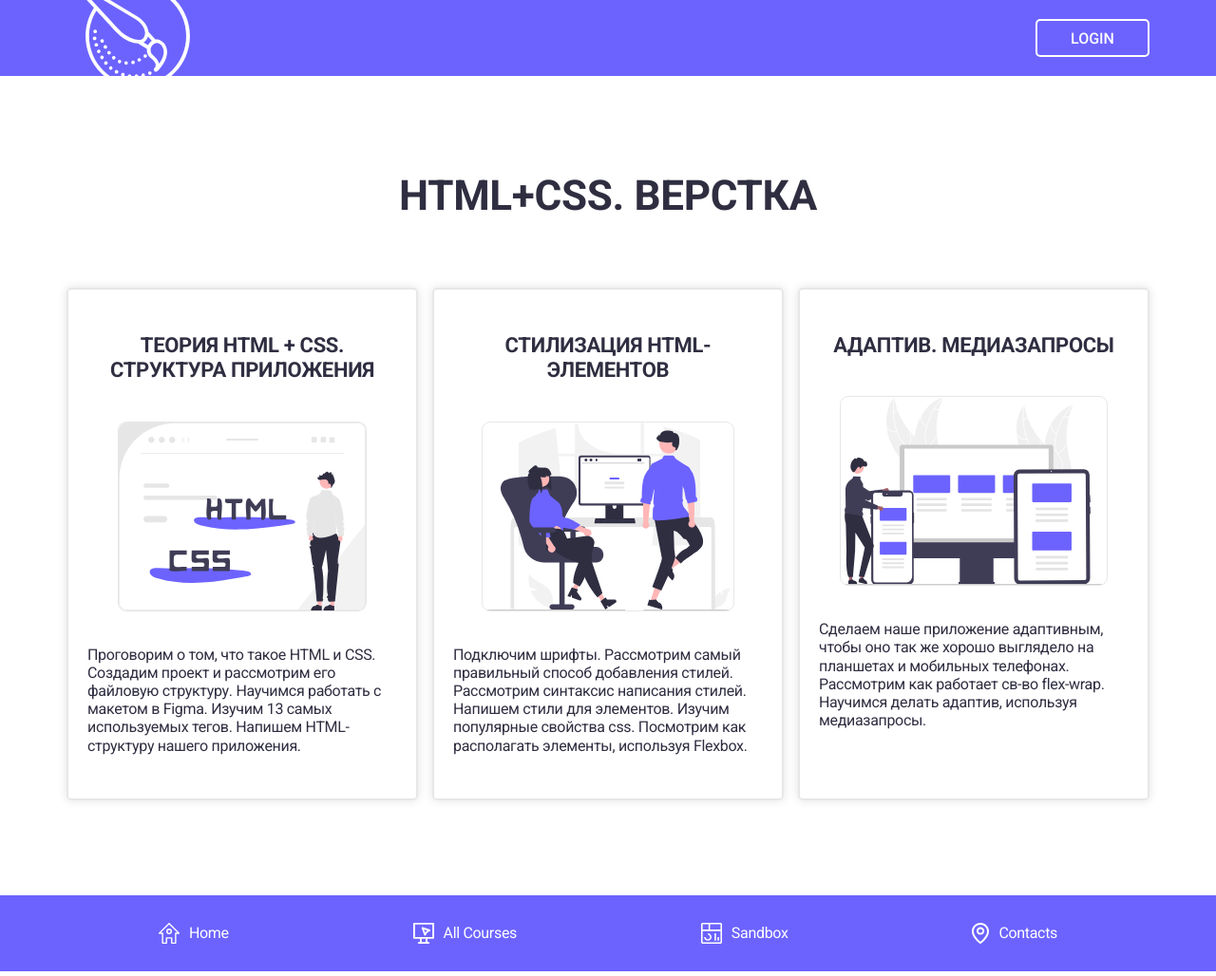
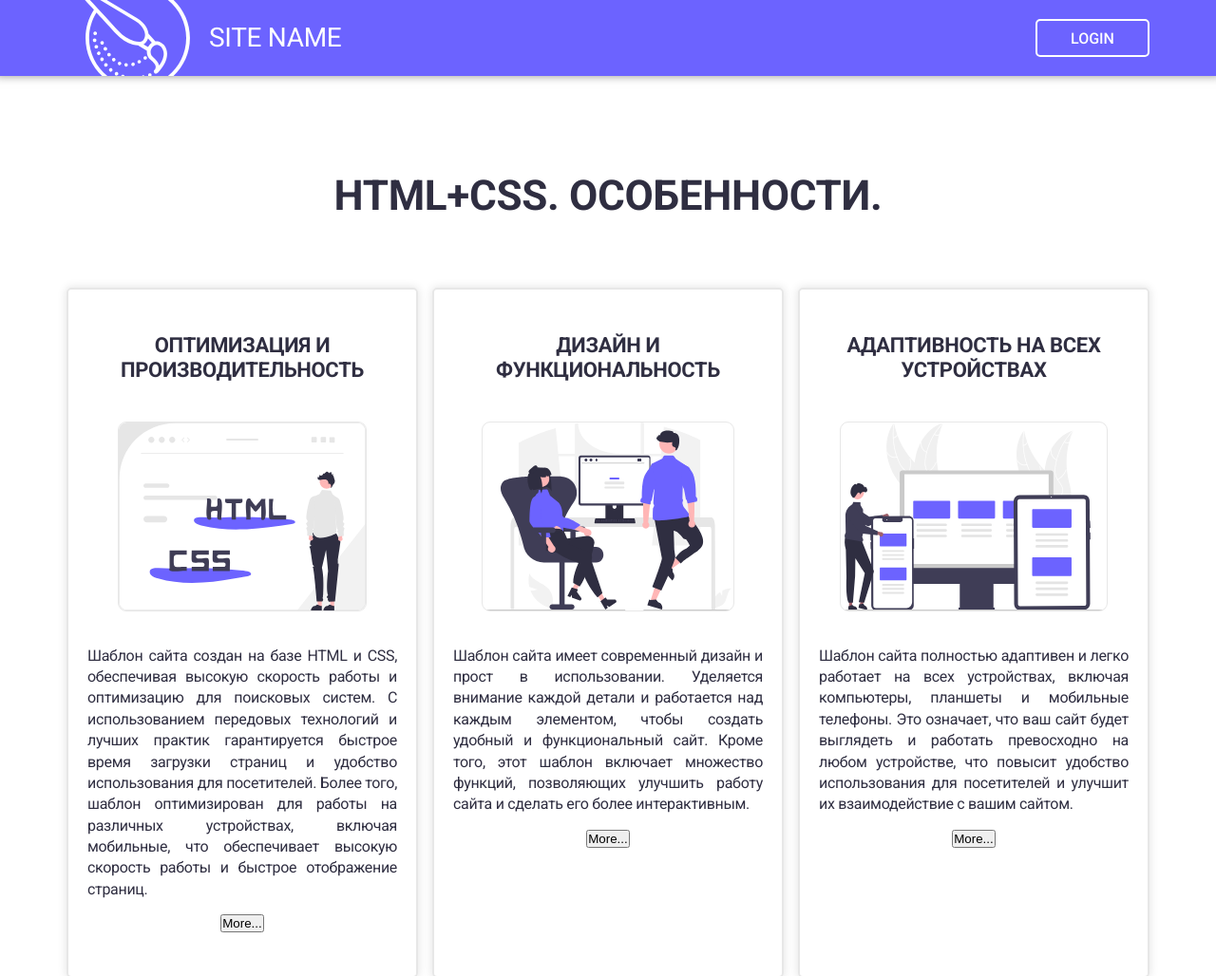
Before and after one commit to feddorovich/simple-site-template, a plain HTML site: page index.html in a window 1280 px wide. Shown: the top 1028 px of the page at 95% size. Drawn offline with Linux system fonts and the light colour scheme.

Commit message:
template info

```diff
--- a/index.html
+++ b/index.html
@@ -17,8 +17,9 @@
 <header>
     <div class="container">
         <div class="header-wrap">
-            <a href="">
+            <a class="logo-name" href="">
                 <img src="./assets/images/logo.svg" alt="">
+                Site name
             </a>
             <button class="login-btn">login</button>
         </div>
@@ -26,31 +27,39 @@
 </header>
 <section class="main-section">
     <div class="container">
-        <h1>html+css. верстка</h1>
+        <h1>html+css. Особенности.</h1>
 
         <div class="cards-wrap">
             <div class="card">
-                <h3>теория html + css. Структура приложения</h3>
+                <h3>Оптимизация и производительность</h3>
                 <img src="./assets/images/img-1.svg" alt="">
-                <p>Проговорим о том, что такое HTML и CSS. Создадим проект и рассмотрим его файловую структуру. Научимся
-                    работать с макетом в Figma. Изучим 13 самых используемых тегов. Напишем HTML-структуру нашего
-                    приложения.</p>
+                <p>Шаблон сайта создан на базе HTML и CSS, обеспечивая высокую скорость работы и оптимизацию для
+                    поисковых систем. С использованием передовых технологий и лучших практик гарантируется быстрое время
+                    загрузки страниц и удобство использования для посетителей. Более того, шаблон оптимизирован для
+                    работы на различных устройствах, включая мобильные, что обеспечивает высокую скорость работы и
+                    быстрое отображение страниц.</p>
+                <button>More...</button>
             </div>
 
             <div class="card">
-                <h3>Стилизация HTML-элементов</h3>
+                <h3>Дизайн и функциональность</h3>
                 <img src="./assets/images/img-2.svg" alt="">
-                <p>Подключим шрифты. Рассмотрим самый правильный способ добавления стилей. Рассмотрим синтаксис
-                    написания стилей. Напишем стили для элементов. Изучим популярные свойства css. Посмотрим как
-                    располагать элементы, используя Flexbox.</p>
+                <p>Шаблон сайта имеет современный дизайн и прост в использовании. Уделяется внимание каждой детали и
+                    работается над каждым элементом, чтобы создать удобный и функциональный сайт. Кроме того, этот
+                    шаблон включает множество функций, позволяющих улучшить работу сайта и сделать его более
+                    интерактивным.</p>
+                <button>More...</button>
             </div>
 
             <div class="card">
-                <h3>Адаптив. Медиазапросы</h3>
+                <h3>Адаптивность на всех устройствах</h3>
                 <img src="./assets/images/img-3.svg" alt="">
-                <p>Сделаем наше приложение адаптивным, чтобы оно так же хорошо выглядело на планшетах и мобильных
-                    телефонах. Рассмотрим как работает св-во flex-wrap. Научимся делать адаптив, используя медиазапросы.
+                <p>Шаблон сайта полностью адаптивен и легко работает на всех устройствах, включая компьютеры, планшеты и
+                    мобильные телефоны. Это означает, что ваш сайт будет выглядеть и работать превосходно на любом
+                    устройстве, что повысит удобство использования для посетителей и улучшит их взаимодействие с вашим
+                    сайтом.
                 </p>
+                <button>More...</button>
             </div>
         </div>
     </div>
--- a/style.css
+++ b/style.css
@@ -35,7 +35,23 @@ footer {
 }
 
 header {
-    height: 80px;
+    box-shadow: 0 -6px 10px 5px rgba(0,0,0,0.5);
+    overflow: hidden;
+}
+
+.logo-name {
+    display: flex;
+    align-items: center;
+    font-size: 28px;
+    color: #FFFFFF;
+    text-transform: uppercase;
+    text-decoration: none;
+    transition: 0.1s;
+}
+
+.logo-name:hover {
+    opacity: 0.85;
+    transform: scale(1.05);
 }
 
 .header-wrap {
@@ -91,9 +107,6 @@ h1 {
     box-shadow: 0 0 10px 1px #E7E7E7;
 }
 
-.card:hover {
-    background-color: rgba(246, 246, 246, 0.5);
-}
 
 .card h3 {
     font-weight: 700;
@@ -110,6 +123,20 @@ h1 {
     border-radius: 9px;
 }
 
+.card p {
+    text-align: justify;
+    line-height: 1.4;
+}
+
+.card button {
+    margin-top: 15px;
+}
+
+
+.card:hover {
+    background-color: rgba(246, 246, 246, 0.5);
+}
+
 .card img:hover {
     transform: scale(1.05);
 }
@@ -121,6 +148,11 @@ h1 {
     flex-basis: 100%;
     align-items: center;
     height: 80px;
+}
+
+footer {
+    box-shadow: 0 6px 10px 5px rgba(0,0,0,0.5);
+    overflow: hidden;
 }
 
 footer a {
```
